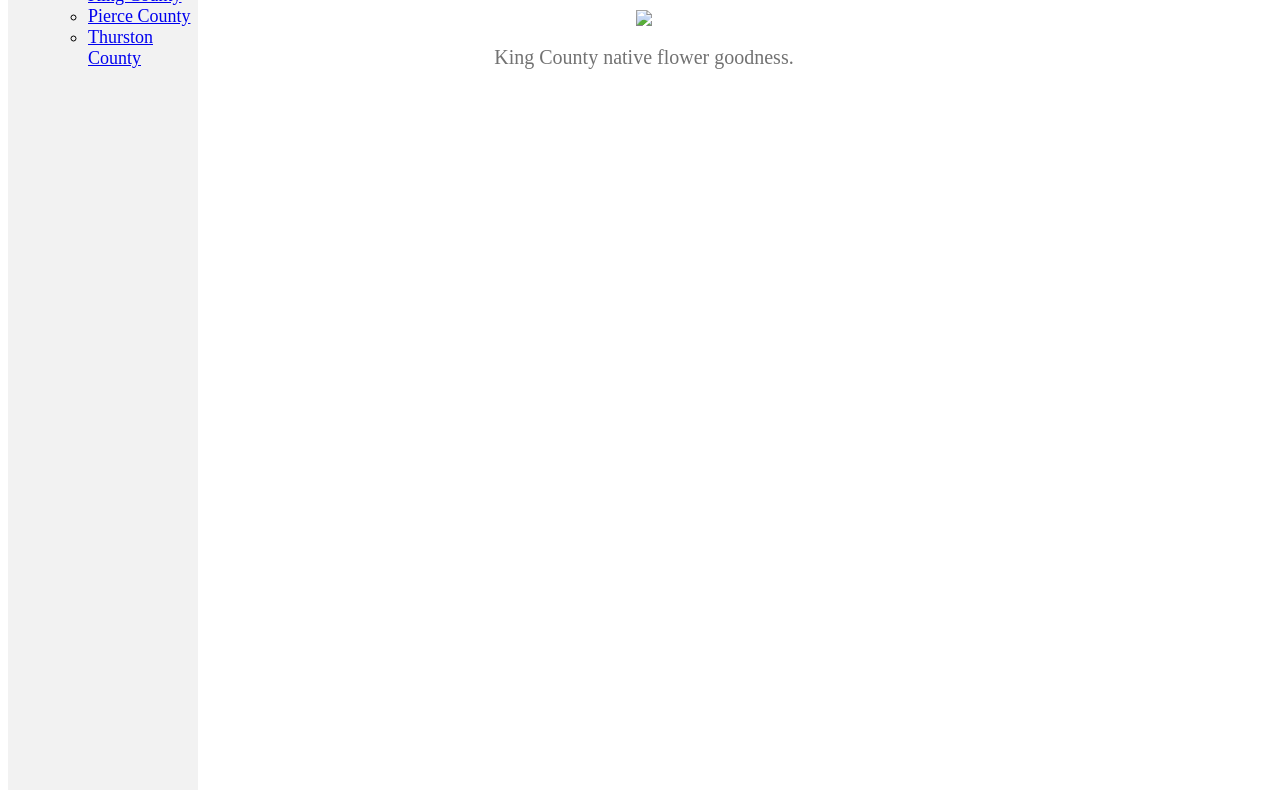
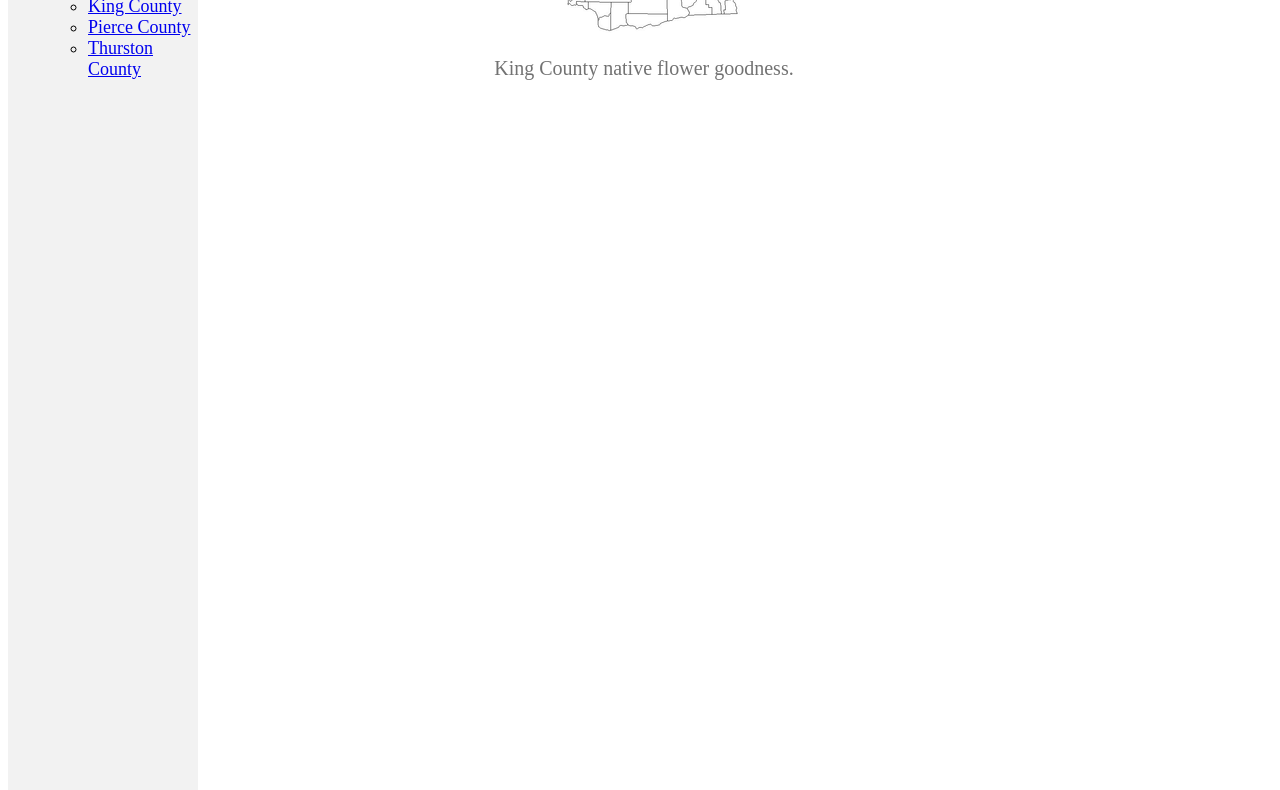
Before and after one commit to qatherine25/qatherine25.github.io, a plain HTML site: page kingcounty.html in a window 1280 px wide. Shown: the part 275-1065 px from the top of the page. Drawn offline with Linux system fonts and the light colour scheme; files whose address does not match are found by name.

Commit message:
image update

```diff
--- a/kingcounty.html
+++ b/kingcounty.html
@@ -36,7 +36,7 @@
   </nav>
   <section>
     <h2>King County</h2>
-    <img src="/Users/Q/Desktop/Code Fellows Notes/Projects/Index.html/Images/King County Image.png">
+    <img src="/Users/Q/Desktop/Code Fellows Notes/Projects/Index.html/Images/kingcounty.png">
     <p>King County native flower goodness.</p>
   </section>
 </body>
```
